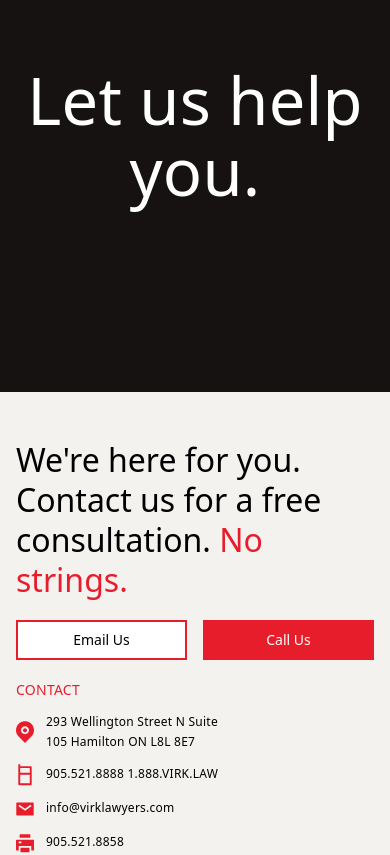
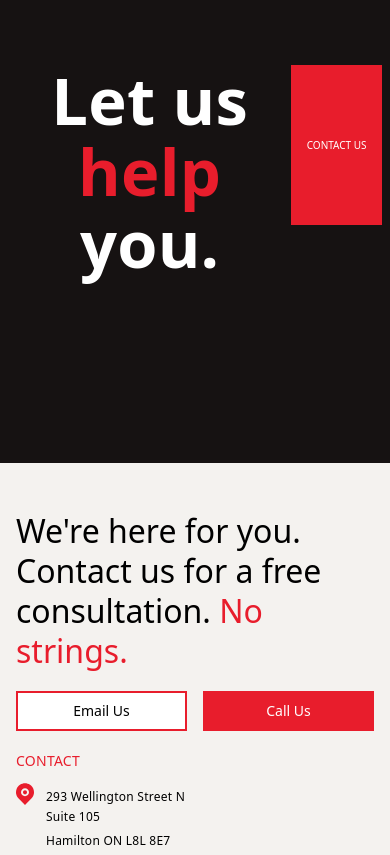
Before and after one commit to DevOluwatoyin/commercial-website, a React (Vite) app: page /about in a window 390 px wide. Shown: the part 6020-6875 px from the top of the page. Built offline with nearby package versions, Linux system fonts and the light colour scheme; a web font is replaced by a local one.

Commit message:
Align footer and about page texts properly

```diff
--- a/src/components/Button.jsx
+++ b/src/components/Button.jsx
@@ -1,5 +1,3 @@
-import React from "react";
-
 export const ButtonSm = ({ text, customStyle }) => {
   return (
     <button
@@ -23,7 +21,7 @@
 export const FloatingBtn = () => {
   return (
     <ButtonLg
-      customStyle="!w-20 !text-[10px] -rotate-90 z-10 !uppercase fixed -right-5 top-[50%] md:right-0 md:!w-28 md:!h-28 md:rotate-0 md:!text-sm"
+      customStyle="!w-20 !text-[10px] -rotate-90 z-10 !uppercase fixed -right-5 top-[50%] md:right-0 md:!w-28 md:!h-28 md:rotate-0 md:!text-sm hover:!border-white"
       text="contact us"
     />
   );
--- a/src/components/Footer.jsx
+++ b/src/components/Footer.jsx
@@ -1,4 +1,3 @@
-import React from "react";
 import Typography from "./Typography";
 import { ButtonLg, ButtonSm } from "./Button";
 import {
@@ -12,7 +11,7 @@
 
 const Footer = () => {
   return (
-    <section>
+    <section className="overflow-hidden">
       <div className="bg-red-100 p-4 py-12 pb-2 md:p-12">
         <div className="flex flex-col justify-between gap-5 md:flex-row">
           <div className="md:w-2/5">
@@ -42,8 +41,9 @@
                 </Typography>
                 <div className="space-y-3">
                   {contactItems.map((contact, id) => (
-                    <div key={id} className="flex gap-3">
+                    <div key={id} className="flex gap-3 items-start">
                       <img src={contact.icon} alt="" className="" />
+                      <div>
                         <Typography
                           color="primary-dark"
                           tag="span"
@@ -52,6 +52,23 @@
                         >
                           {contact.subject}
                         </Typography>
+                        <Typography
+                          color="primary-dark"
+                          // tag="span"
+                          fontWeight="regular"
+                          customClassName="!text-[12px] lg:!text-sm"
+                        >
+                          {contact.line2}
+                        </Typography>
+                        <Typography
+                          color="primary-dark"
+                          tag="span"
+                          fontWeight="regular"
+                          customClassName="!text-[12px] lg:!text-sm"
+                        >
+                          {contact.line3}
+                        </Typography>
+                      </div>
                     </div>
                   ))}
                 </div>
@@ -129,8 +146,8 @@
           All Rights Reserved.
         </small>
       </div>
-      <div className="relative h-60 w-full bg-primary-main">
-        <p className="absolute bottom-3 right-0 text-5xl font-medium uppercase tracking-[20px] text-white md:text-8xl">
+      <div className="relative h-[400px] w-full bg-primary-main">
+        <p className="absolute -bottom-5 -right-5 text-5xl font-[700] uppercase tracking-[15px] text-white md:text-8xl">
           Virk
         </p>
       </div>
--- a/src/constants/navLinks.jsx
+++ b/src/constants/navLinks.jsx
@@ -34,11 +34,14 @@
 export const contactItems = [
   {
     icon: location,
-    subject: "293 Wellington Street N Suite 105 Hamilton ON L8L 8E7",
+    subject: "293 Wellington Street N",
+    line2: "Suite 105",
+    line3: "Hamilton ON L8L 8E7",
   },
   {
     icon: phone,
-    subject: "905.521.8888 1.888.VIRK.LAW",
+    subject: "905.521.8888",
+    line2: "1.888.VIRK.LAW",
   },
   {
     icon: mail,
--- a/src/pages/about.jsx
+++ b/src/pages/about.jsx
@@ -1,10 +1,10 @@
-import React from "react";
 import AboutTxt from "../assets/about-header-txt.svg";
 import Stars from "../assets/white-stars.svg";
 import Quote from "../assets/quote.svg";
 import Typography from "../components/Typography";
 import AboutImg from "../assets/about-img.png";
 import { reasonsToChoose, values } from "../constants/about";
+import { ButtonLg } from "../components/Button";
 
 const ReasonsToChoose = ({ reasons }) => {
   return (
@@ -73,7 +73,11 @@
         </div>
 
         <div className="md:w-1/2 lg:w-1/3">
-          <img src={AboutImg} className="w-full grayscale" alt="About Image" />
+          <img
+            src={AboutImg}
+            className="w-full grayscale md:self-start"
+            alt="About Image"
+          />
         </div>
       </div>
 
@@ -179,10 +183,21 @@
         </div>
       </div>
 
-      <div className="my-36">
-        <Typography customClassName="!text-[65px] px-2 !text-white text-center md:!text-[120px] !leading-[1.1]">
-          Let us help you.
+      <div className="mx-auto my-36 flex max-w-7xl justify-between px-2 lg:px-0">
+        <Typography customClassName="!text-[65px] px-2 !font-bold !text-white text-center md:!text-[130px] !leading-[1.1]">
+          Let us{" "}
+          <Typography
+            tag="span"
+            customClassName="!text-[65px] px-2 text-center !font-bold md:!text-[120px] !leading-[1.1]"
+          >
+            help
+          </Typography>{" "}
+          you.
         </Typography>
+        <ButtonLg
+          text="Contact Us"
+          customStyle="!text-[10px] !uppercase !w-40 h-40 md:!text-sm hover:!border-white"
+        />
       </div>
     </section>
   );
```
Lines whose indentation alone changed are shown as unchanged.
